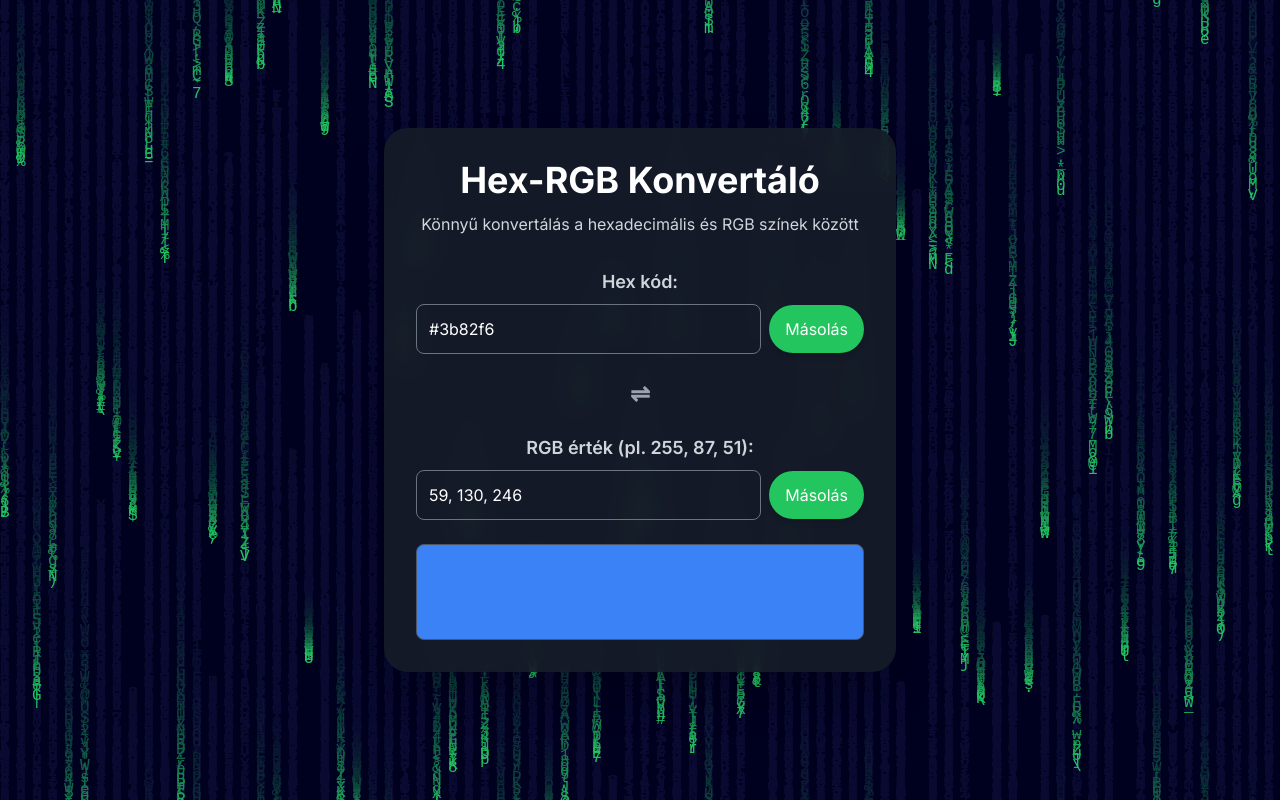
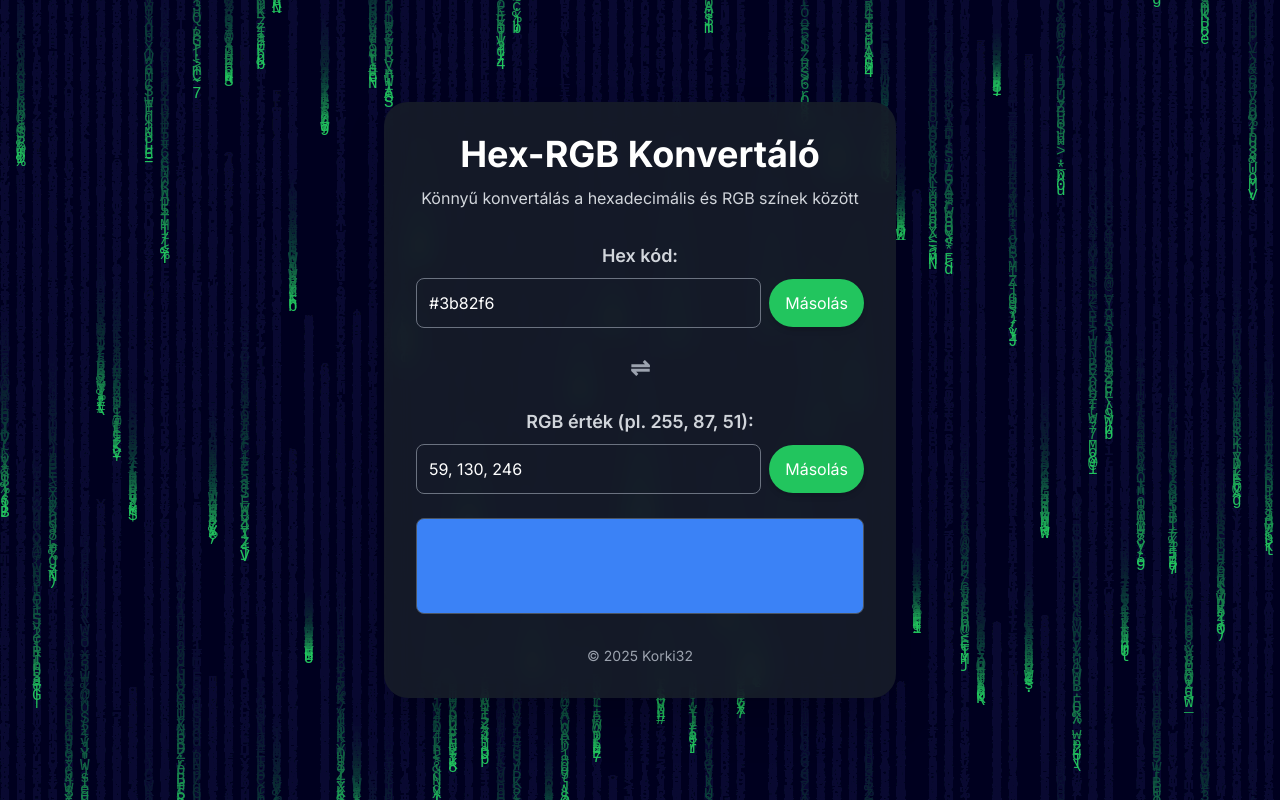
Before and after one commit to korki32/krallinone, a plain HTML site: page hexandrgbconverter.html in a window 1280 px wide. Drawn offline with nearby package versions, Linux system fonts and the light colour scheme.

Commit message:
Update hexandrgbconverter.html

```diff
--- a/hexandrgbconverter.html
+++ b/hexandrgbconverter.html
@@ -109,6 +109,10 @@
                 <!-- Színmegjelenítő -->
                 <div id="color-preview" class="w-full h-24 rounded-lg border border-gray-600 mt-8" style="background-color: #3b82f6;"></div>
             </div>
+
+            <footer class="text-center text-gray-400 mt-8 text-sm">
+                <p>&copy; 2025 Korki32</p>
+            </footer>
         </div>
     </main>
 
```
